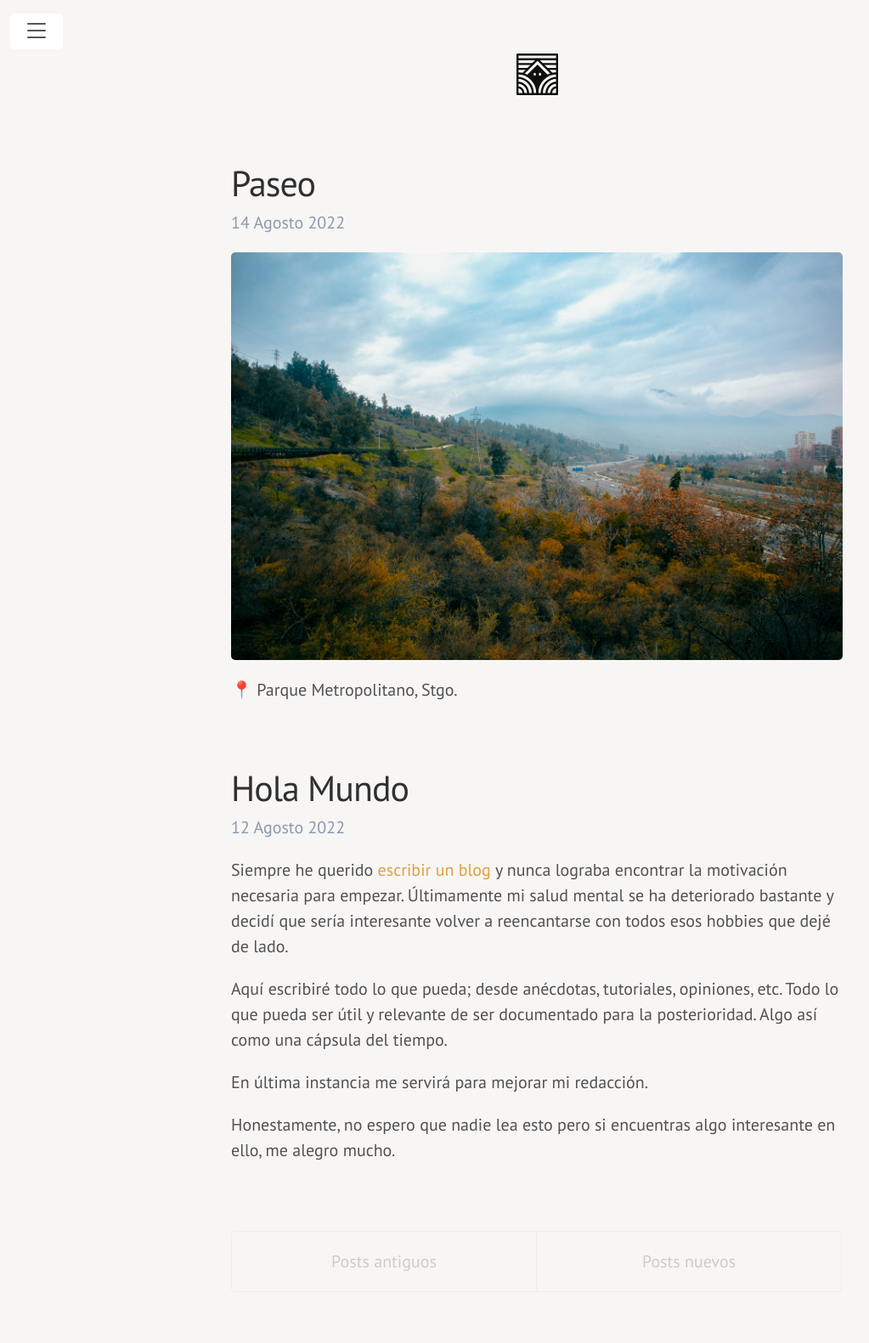
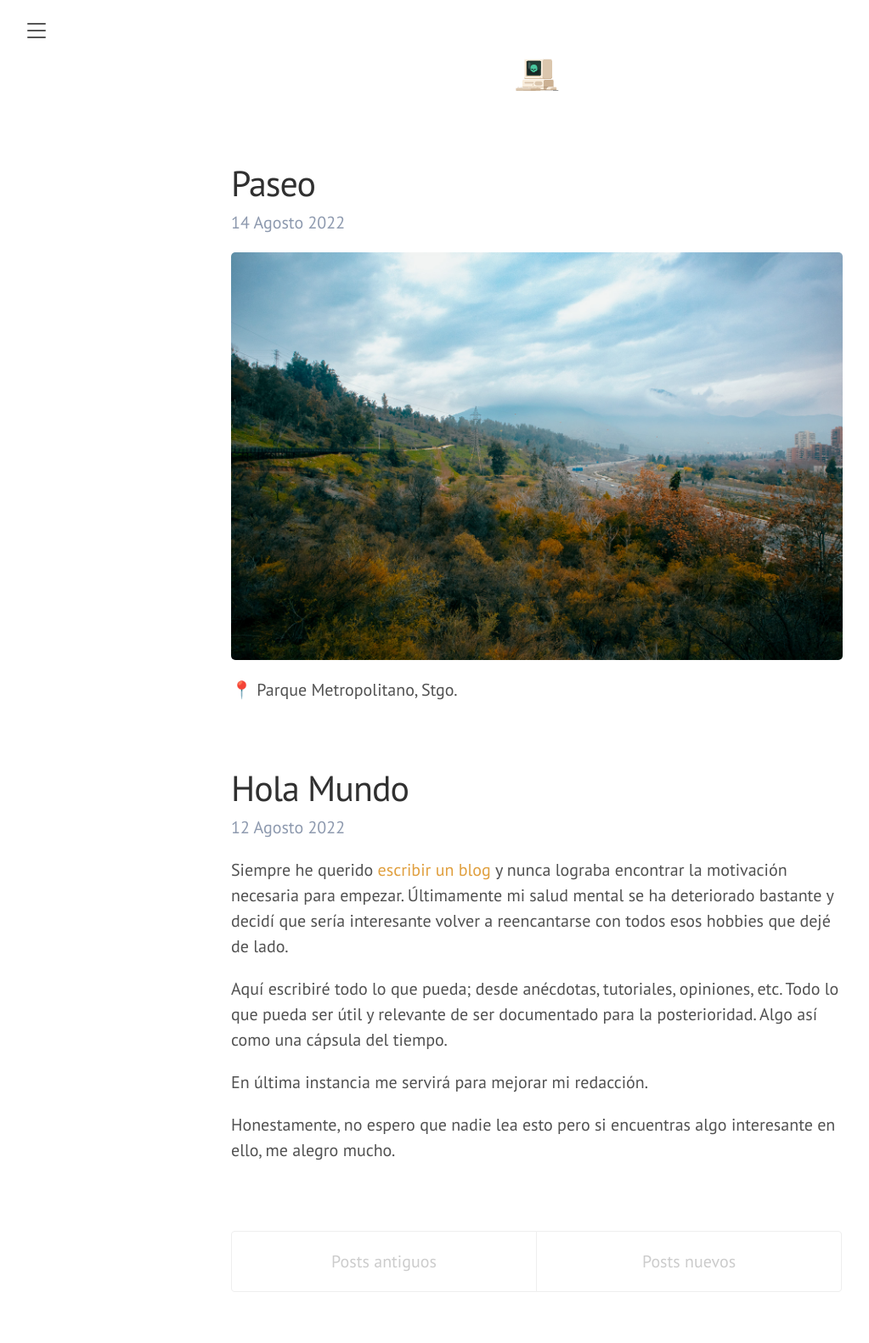
Before and after one commit to darriagada/darriagada.github.io, a Jekyll site: the page built from index.html, in a window 1280 px wide. Shown: the whole page at 85% size, without its empty margins (8-1031 px from the left). Built offline with Jekyll 4.4.1, drawn with Linux system fonts in a browser that asks for light colours; the list of posts is cut into pages by our own code; comment, search, counter and statistics services are not loaded.

Commit message:
Small fix

```diff
--- a/_layouts/default.html
+++ b/_layouts/default.html
@@ -17,7 +17,7 @@
             <a href="{{ site.baseurl }}/" title="Home">{{ site.title }}</a>
             <small>{{ site.tagline }}</small>
           </h3> -->
-				 <a href="{{ site.baseurl }}/" title="Home"><img src="{{ site.baseurl }}/public/images/logo.svg" alt="{{ site.title }}" title="{{ site.title }}" class="logo" width="55" height="55" /></a>
+				 <a href="{{ site.baseurl }}/" title="Home"><img src="{{ site.baseurl }}/public/images/skull.svg" alt="{{ site.title }}" title="{{ site.title }}" class="logo" width="55" height="55" /></a>
         </div>
       </div>
 
--- a/public/css/lanyon.css
+++ b/public/css/lanyon.css
@@ -38,7 +38,6 @@
 html,
 body {
   overflow-x: hidden;
-  background:#f8f6f5;
 }
 
 html {
```
